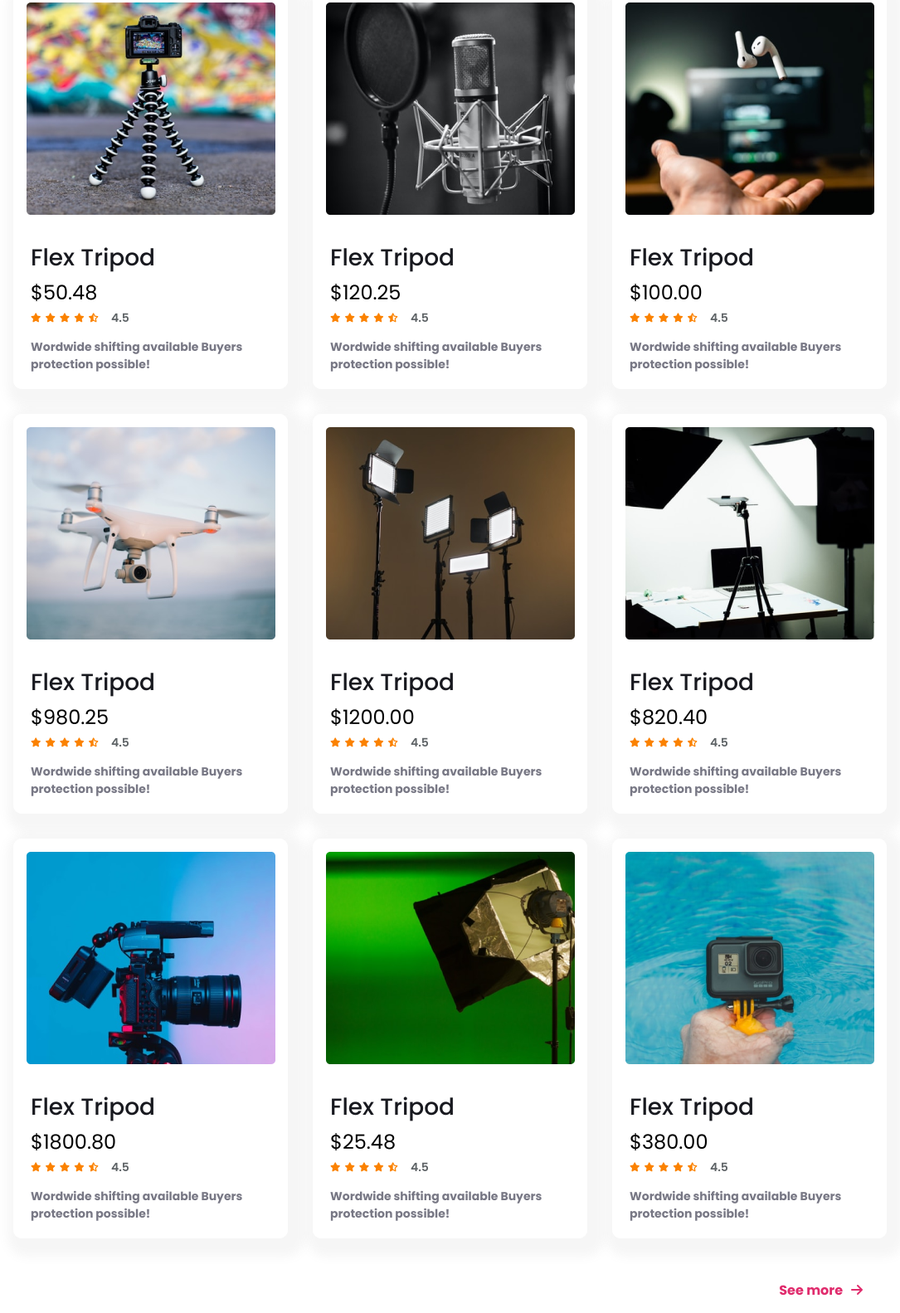
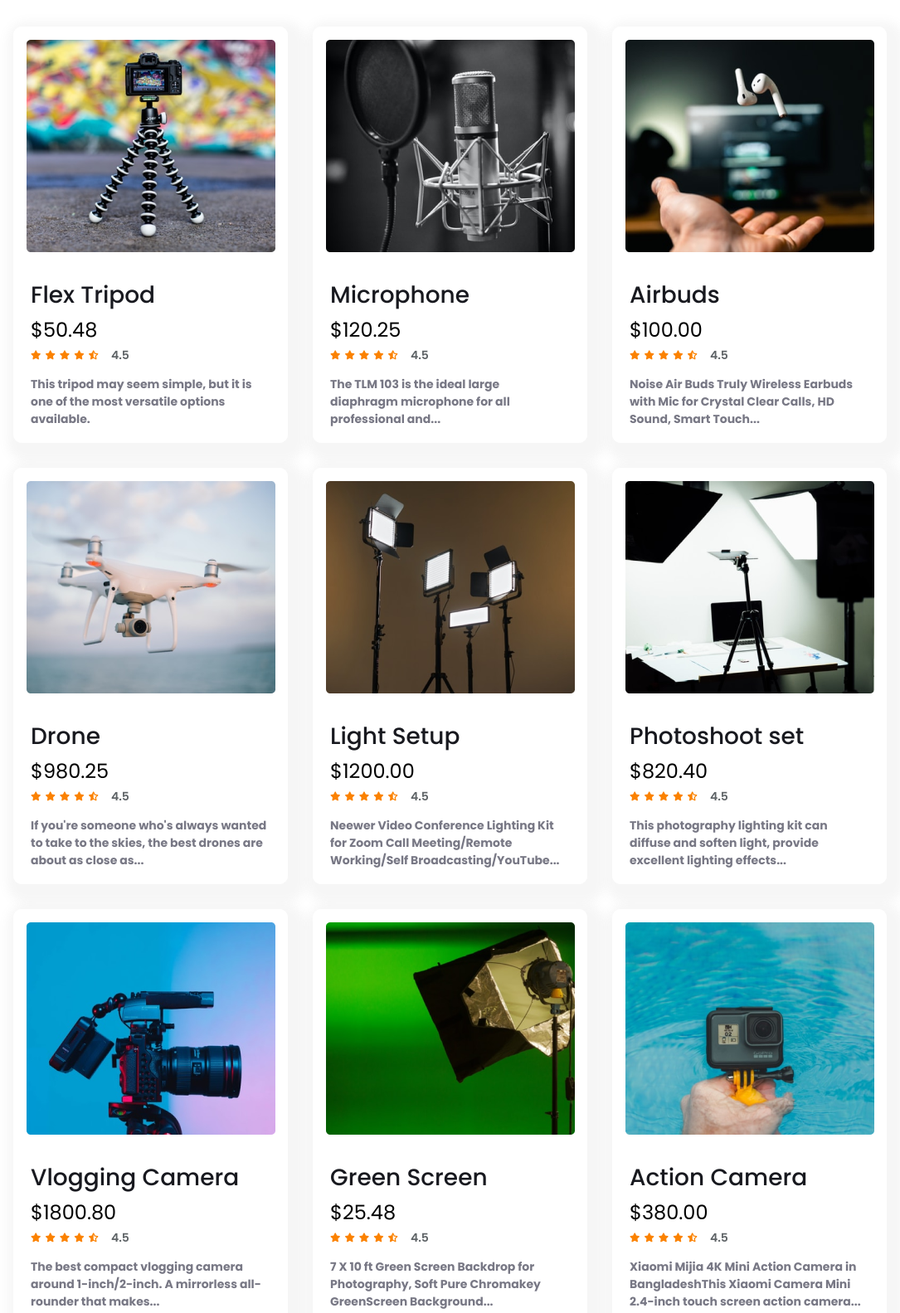
Before and after one commit to JannatunNaeem141/influencer-gears, a plain HTML site: page index.html in a window 1280 px wide. Shown: the part 1113-2696 px from the top of the page at 83% size, without its empty margins (112-1197 px from the left). Drawn offline with Linux system fonts and the light colour scheme.

Commit message:
changed content

```diff
--- a/index.html
+++ b/index.html
@@ -52,9 +52,9 @@
         <section class="banner-section">
             <div class="banner-items container">
                 <div class="banner-contents">
-                    <h1>Start your Journey as Influencer
+                    <h1>Start Your Journey as Influencer
                     </h1>
-                    <p>Lorem ipsum dolor sit amet, consectetur adipiscing elit. Sem vestibulum sed scelerisque eros. Lectus faucibus.</p>
+                    <p>Influencer marketing is a form of social media marketing involving endorsements and product placement from influencers, people and organizations who have a purported expert level of knowledge or social influence in their field.</p>
                     <a href="#" class="button">Preebook now<i class="fas fa-arrow-right"></i></a>
                 </div>
                 <div class="banner-img">
@@ -98,7 +98,7 @@
                             <div class="ratings">
                                 <i class="fas fa-star"></i><i class="fas fa-star"></i><i class="fas fa-star"></i><i class="fas fa-star"></i><i class="fas fa-star-half-alt"></i> 4.5
                             </div>
-                            <p>Wordwide shifting available Buyers protection possible!</p>
+                            <p>This tripod may seem simple, but it is one of the most versatile options available.</p>
                         </div>
                     </div>
                     <div class="collection-item">
@@ -106,12 +106,12 @@
                             <img src="images/mic.png" alt="">
                         </div>
                         <div class="collection-content">
-                            <h1>Flex Tripod</h1>
+                            <h1>Microphone</h1>
                             <h3>$120.25</h3>
                             <div class="ratings">
                                 <i class="fas fa-star"></i><i class="fas fa-star"></i><i class="fas fa-star"></i><i class="fas fa-star"></i><i class="fas fa-star-half-alt"></i> 4.5
                             </div>
-                            <p>Wordwide shifting available Buyers protection possible!</p>
+                            <p>The TLM 103 is the ideal large diaphragm microphone for all professional and...</p>
                         </div>
                     </div>
                     <div class="collection-item">
@@ -119,12 +119,12 @@
                             <img src="images/airpod.png" alt="">
                         </div>
                         <div class="collection-content">
-                            <h1>Flex Tripod</h1>
+                            <h1>Airbuds</h1>
                             <h3>$100.00</h3>
                             <div class="ratings">
                                 <i class="fas fa-star"></i><i class="fas fa-star"></i><i class="fas fa-star"></i><i class="fas fa-star"></i><i class="fas fa-star-half-alt"></i> 4.5
                             </div>
-                            <p>Wordwide shifting available Buyers protection possible!</p>
+                            <p>Noise Air Buds Truly Wireless Earbuds with Mic for Crystal Clear Calls, HD Sound, Smart Touch...</p>
                         </div>
                     </div>
                     <div class="collection-item">
@@ -132,12 +132,12 @@
                             <img src="images/drone.png" alt="">
                         </div>
                         <div class="collection-content">
-                            <h1>Flex Tripod</h1>
+                            <h1>Drone</h1>
                             <h3>$980.25</h3>
                             <div class="ratings">
                                 <i class="fas fa-star"></i><i class="fas fa-star"></i><i class="fas fa-star"></i><i class="fas fa-star"></i><i class="fas fa-star-half-alt"></i> 4.5
                             </div>
-                            <p>Wordwide shifting available Buyers protection possible!</p>
+                            <p>If you're someone who's always wanted to take to the skies, the best drones are about as close as...</p>
                         </div>
                     </div>
                     <div class="collection-item">
@@ -145,12 +145,12 @@
                             <img src="images/lights.png" alt="">
                         </div>
                         <div class="collection-content">
-                            <h1>Flex Tripod</h1>
+                            <h1>Light Setup</h1>
                             <h3>$1200.00</h3>
                             <div class="ratings">
                                 <i class="fas fa-star"></i><i class="fas fa-star"></i><i class="fas fa-star"></i><i class="fas fa-star"></i><i class="fas fa-star-half-alt"></i> 4.5
                             </div>
-                            <p>Wordwide shifting available Buyers protection possible!</p>
+                            <p>Neewer Video Conference Lighting Kit for Zoom Call Meeting/Remote Working/Self Broadcasting/YouTube...</p>
                         </div>
                     </div>
                     <div class="collection-item">
@@ -158,12 +158,13 @@
                             <img src="images/setup.png" alt="">
                         </div>
                         <div class="collection-content">
-                            <h1>Flex Tripod</h1>
+                            <h1>Photoshoot set
+                            </h1>
                             <h3>$820.40</h3>
                             <div class="ratings">
                                 <i class="fas fa-star"></i><i class="fas fa-star"></i><i class="fas fa-star"></i><i class="fas fa-star"></i><i class="fas fa-star-half-alt"></i> 4.5
                             </div>
-                            <p>Wordwide shifting available Buyers protection possible!</p>
+                            <p>This photography lighting kit can diffuse and soften light, provide excellent lighting effects...</p>
                         </div>
                     </div>
                     <div class="collection-item">
@@ -171,12 +172,12 @@
                             <img src="images/camera.png" alt="">
                         </div>
                         <div class="collection-content">
-                            <h1>Flex Tripod</h1>
+                            <h1>Vlogging Camera</h1>
                             <h3>$1800.80</h3>
                             <div class="ratings">
                                 <i class="fas fa-star"></i><i class="fas fa-star"></i><i class="fas fa-star"></i><i class="fas fa-star"></i><i class="fas fa-star-half-alt"></i> 4.5
                             </div>
-                            <p>Wordwide shifting available Buyers protection possible!</p>
+                            <p>The best compact vlogging camera around 1-inch/2-inch. A mirrorless all-rounder that makes...</p>
                         </div>
                     </div>
                     <div class="collection-item">
@@ -184,12 +185,13 @@
                             <img src="images/single-light.png" alt="">
                         </div>
                         <div class="collection-content">
-                            <h1>Flex Tripod</h1>
+                            <h1>Green Screen
+                            </h1>
                             <h3>$25.48</h3>
                             <div class="ratings">
                                 <i class="fas fa-star"></i><i class="fas fa-star"></i><i class="fas fa-star"></i><i class="fas fa-star"></i><i class="fas fa-star-half-alt"></i> 4.5
                             </div>
-                            <p>Wordwide shifting available Buyers protection possible!</p>
+                            <p>7 X 10 ft Green Screen Backdrop for Photography, Soft Pure Chromakey GreenScreen Background...</p>
                         </div>
                     </div>
                     <div class="collection-item">
@@ -197,12 +199,13 @@
                             <img src="images/action.png" alt="">
                         </div>
                         <div class="collection-content">
-                            <h1>Flex Tripod</h1>
+                            <h1>Action Camera
+                            </h1>
                             <h3>$380.00</h3>
                             <div class="ratings">
                                 <i class="fas fa-star"></i><i class="fas fa-star"></i><i class="fas fa-star"></i><i class="fas fa-star"></i><i class="fas fa-star-half-alt"></i> 4.5
                             </div>
-                            <p>Wordwide shifting available Buyers protection possible!</p>
+                            <p>Xiaomi Mijia 4K Mini Action Camera in BangladeshThis Xiaomi Camera Mini 2.4-inch touch screen action camera...</p>
                         </div>
                     </div>
                 </div>
@@ -235,7 +238,7 @@
     <footer class="footer-section">
         <div class="footer-content container">
             <div class="footer-text">
-                <h1>Influencer products</h1>
+                <h1>Influencer Products</h1>
                 <p>Copyright &#169 2020 influencer products</p>
                 <p>All rights reserved</p>
             </div>
--- a/style.css
+++ b/style.css
@@ -184,9 +184,10 @@ body {
     border: 1px solid #ffffff;
     border-radius: 10px;
     width: 329px;
-    height: 450px;
+    height: 470px;
     padding: 15px 0;
     box-shadow: 7px 8px 12px 14px #88888813;
+    cursor: pointer;
 }
 
 .collection-item .collection-image {
@@ -386,6 +387,9 @@ body {
         grid-template-columns: repeat(1, 1fr);
         justify-items: center;
     }
+    .nav .menus .list-items ul {
+        padding-left: 15px;
+    }
     .nav .menus .list-items ul li a {
         margin-right: 18px;
         font-size: 18px;
@@ -415,6 +419,9 @@ body {
     .banner-contents h1 {
         font-size: 28px;
         line-height: 40px;
+    }
+    .banner-contents p {
+        padding: 0 15px;
     }
     .banner-contents a {
         margin: 16px 0;
```
